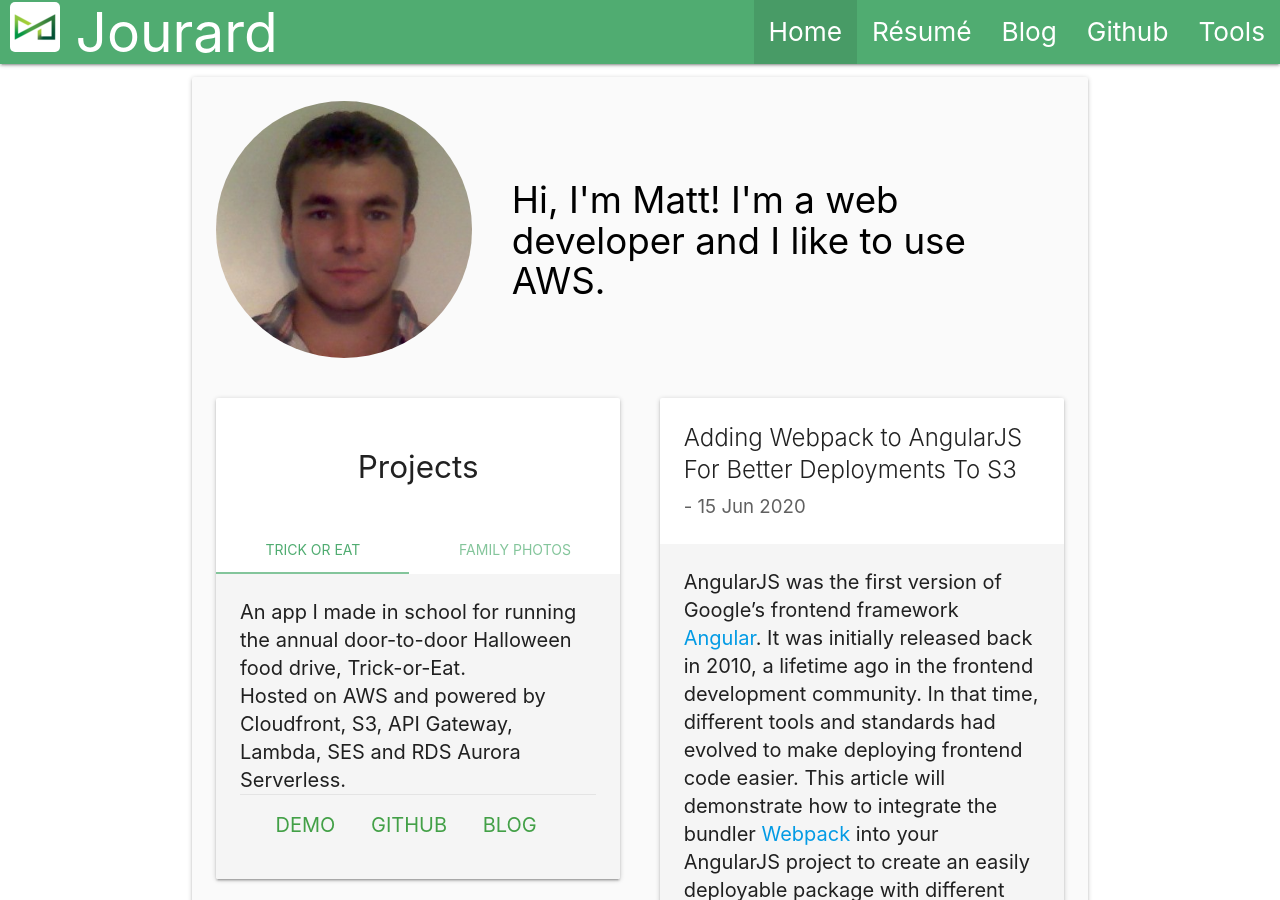
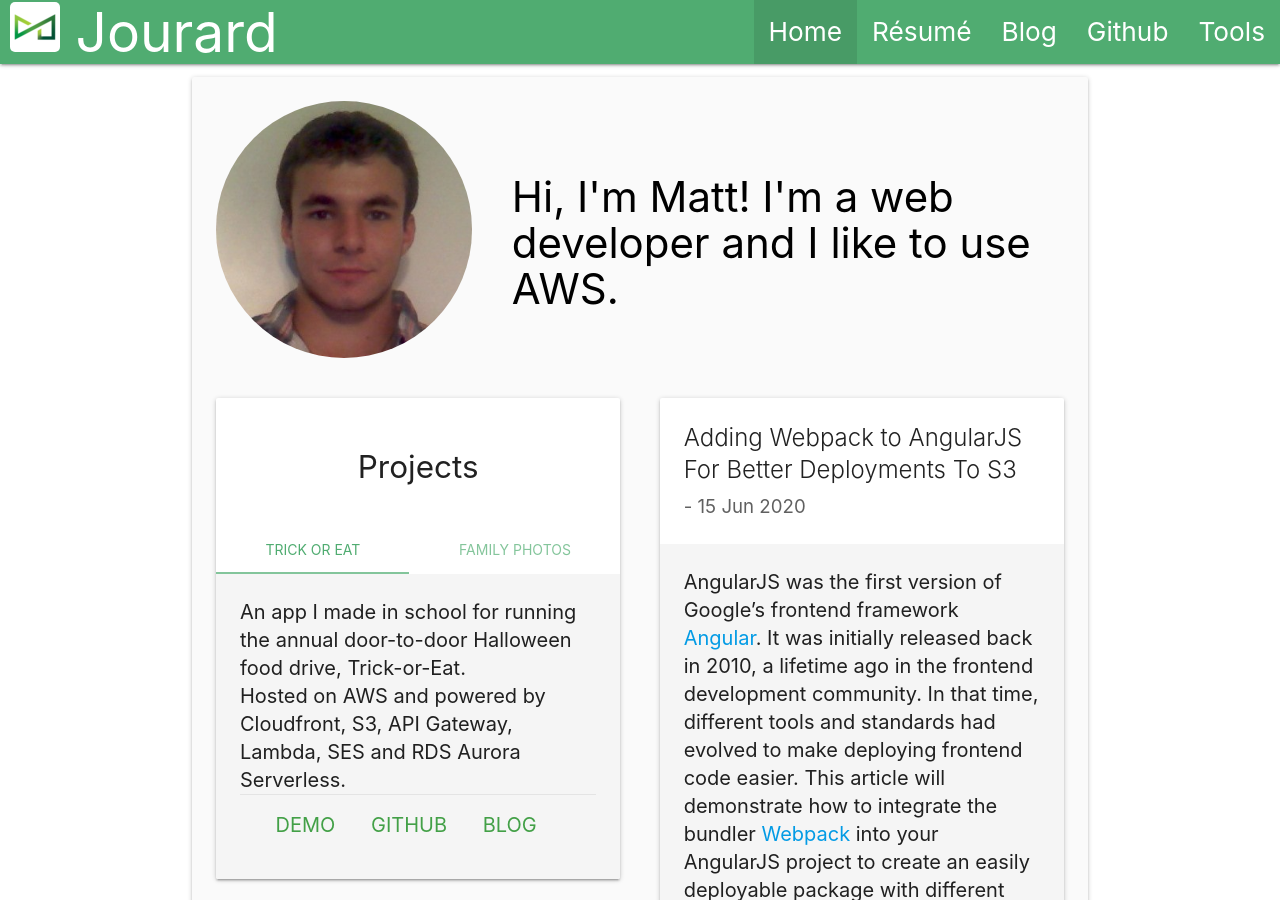
Before and after one commit to mjourard/mjourard.github.io, a Jekyll site: the page built from index.html, in a window 1280 px wide and 900 px high. Built offline with Jekyll 4.4.1, drawn with Linux system fonts in a browser that asks for light colours.

Commit message:
testing changes

```diff
--- a/index.html
+++ b/index.html
@@ -9,9 +9,9 @@ title: Matt Jourard|Forgetting Semicolons Since 2011
                 <img src="/assets/img/StudentCardSelfPortrait.jpg" alt="" class="circle responsive-img">
             </div>
             <div class="col s8 ">
-              <h4 class="black-text ">
+              <h3 class="black-text ">
                 Hi, I'm Matt! I'm a web developer and I like to use AWS.
-              </h4>
+              </h3>
             </div>
         </div>
         <div class="row valign-stretch">
```
